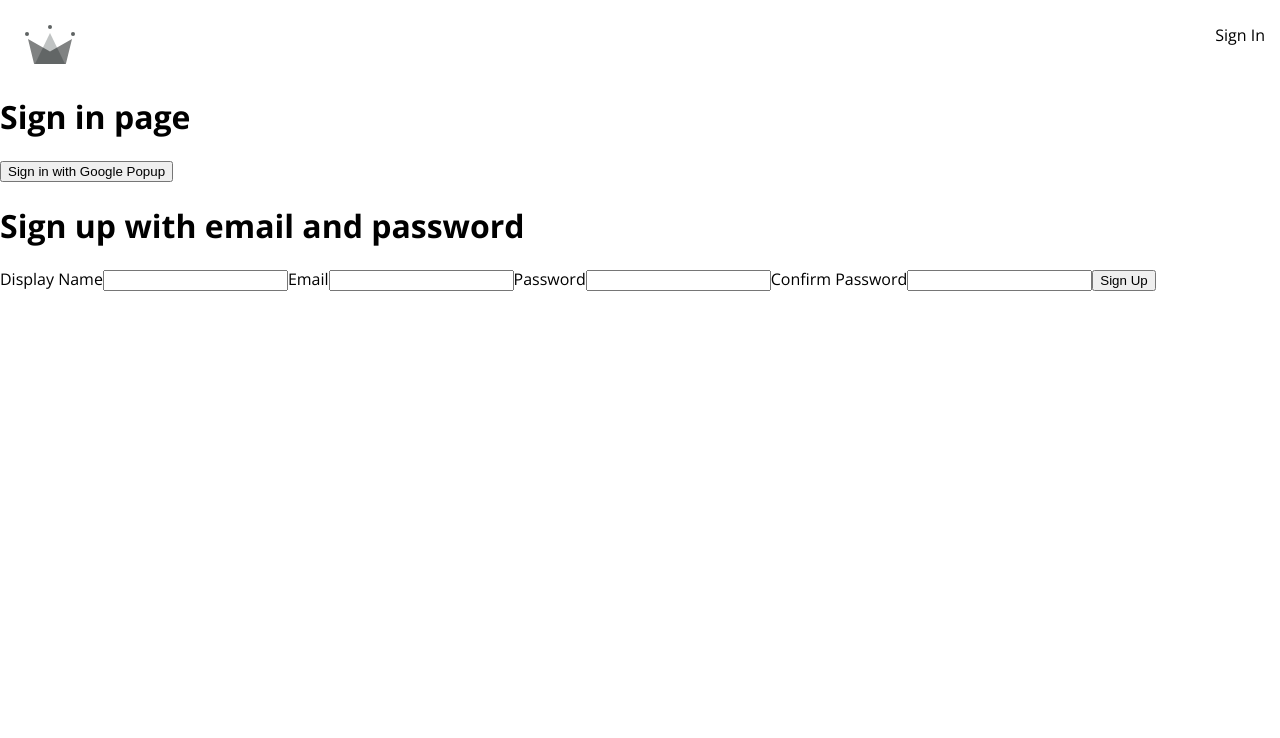
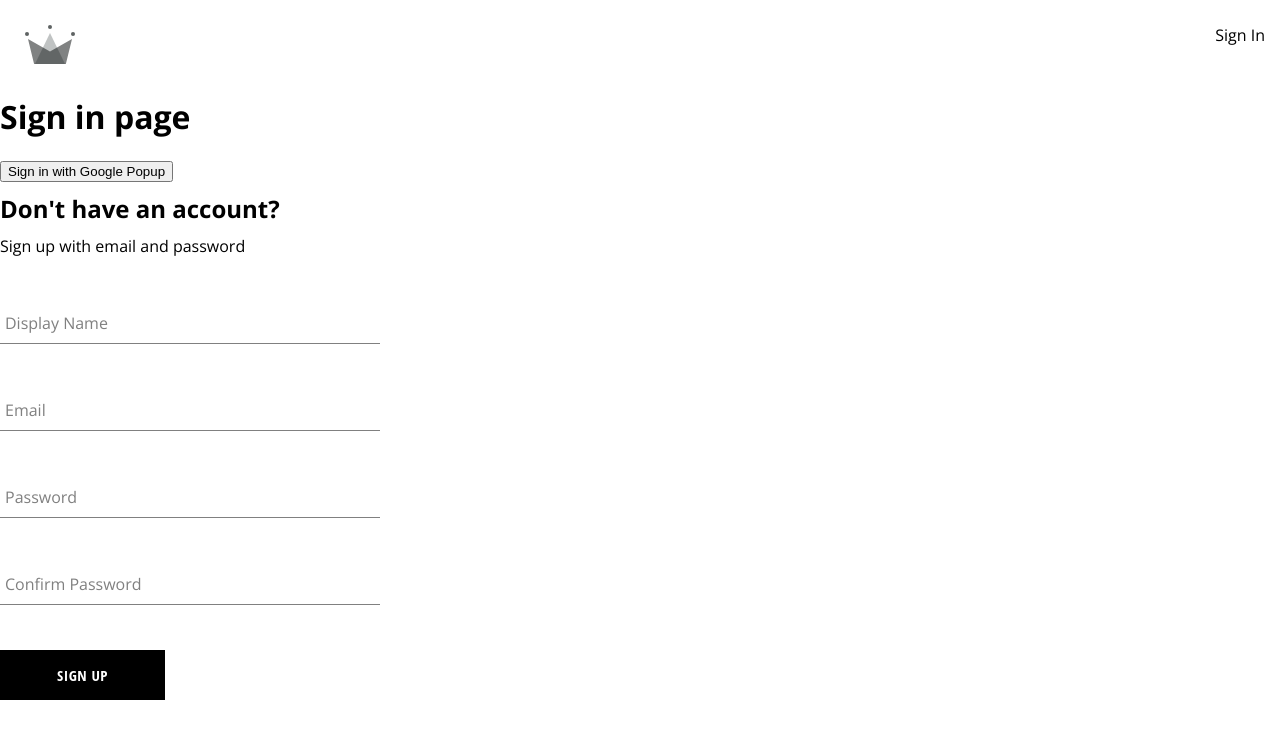
Before and after one commit to 23011985uhi/e-commerce-site, a React (Vite) app: page /sign-in in a window 1280 px wide. Shown: the top 738 px of the page. Built offline with nearby package versions, Linux system fonts and the light colour scheme.

Commit message:
created sign up component/style and button component/style

```diff
--- /dev/null
+++ b/src/components/button/button.component.jsx
@@ -0,0 +1,15 @@
+import './button.styles.scss'
+
+const button_type_classes = {
+  google: 'google-sign-in',
+  inverted: 'inverted'
+};
+
+
+const Button = ({children, buttonType, ...otherProps}) => {
+  return(
+    <button className={`button-container ${button_type_classes[buttonType]}`} {...otherProps}>{children}</button>
+  );
+};
+
+export default Button;
--- /dev/null
+++ b/src/components/button/button.styles.scss
@@ -0,0 +1,46 @@
+.button-container {
+  min-width: 165px;
+  width: auto;
+  height: 50px;
+  letter-spacing: 0.5px;
+  line-height: 50px;
+  padding: 0 35px 0 35px;
+  font-size: 15px;
+  background-color: black;
+  color: white;
+  text-transform: uppercase;
+  font-family: 'Open Sans Condensed';
+  font-weight: bolder;
+  border: none;
+  cursor: pointer;
+  display: flex;
+  justify-content: center;
+
+  &:hover {
+    background-color: white;
+    color: black;
+    border: 1px solid black;
+  }
+
+  &.google-sign-in {
+    background-color: #4285f4;
+    color: white;
+
+    &:hover {
+      background-color: #357ae8;
+      border: none;
+    }
+  }
+
+  &.inverted {
+    background-color: white;
+    color: black;
+    border: 1px solid black;
+
+    &:hover {
+      background-color: black;
+      color: white;
+      border: none;
+    }
+  }
+}
--- a/src/components/form-input/form-input.component.jsx
+++ b/src/components/form-input/form-input.component.jsx
@@ -1,10 +1,14 @@
-const formInput = ({label, ...otherProps}) => {
+import './form-input.styles.scss'
+
+const FormInput = ({label, ...otherProps}) => {
   return (
-    <div>
-      <label>Display Name</label>
-        <input {...otherProps} />
+    <div className = 'group'>
+      <input className= 'form-input'{...otherProps} />
+      {label && (
+      <label className={`${otherProps.value.length ? 'shrink' : ''} form-input-label`}>{label}</label>)}
+
     </div>
   );
 };
 
-export default formInput;
+export default FormInput;
--- a/src/components/form-input/form-input.styles.scss
+++ b/src/components/form-input/form-input.styles.scss
@@ -0,0 +1,54 @@
+$sub-color: grey;
+$main-color: black;
+
+@mixin shrinkLabel {
+  top: -14px;
+  font-size: 12px;
+  color: $main-color;
+}
+
+.group {
+  position: relative;
+  margin: 45px 0;
+
+  .form-input {
+    background: none;
+    background-color: white;
+    color: $sub-color;
+    font-size: 18px;
+    padding: 10px 10px 10px 5px;
+    display: block;
+    width: 100%;
+    border: none;
+    border-radius: 0;
+    border-bottom: 1px solid $sub-color;
+    margin: 25px 0;
+
+    &:focus {
+      outline: none;
+    }
+
+    &:focus ~ .form-input-label {
+      @include shrinkLabel();
+    }
+  }
+
+  input[type='password'] {
+    letter-spacing: 0.3em;
+  }
+
+  .form-input-label {
+    color: $sub-color;
+    font-size: 16px;
+    font-weight: normal;
+    position: absolute;
+    pointer-events: none;
+    left: 5px;
+    top: 10px;
+    transition: 300ms ease all;
+
+    &.shrink {
+      @include shrinkLabel();
+    }
+  }
+}
--- a/src/components/sign-up-form/sign-up-form.component.jsx
+++ b/src/components/sign-up-form/sign-up-form.component.jsx
@@ -1,5 +1,7 @@
 import {useState} from 'react';
-import formInput from '../form-input/form-input.component'
+import FormInput from '../form-input/form-input.component'
+import Button from '../button/button.component'
+import './sign-up-form.styles.scss'
 import { createAuthUserWithEmailAndPassword, createUserDocumentFromAuth } from '../../utility/firebase/firebase.utils';
 
 const defaultFormFields = {
@@ -45,22 +47,23 @@
   }
 
   return (
-    <div>
-      <h1>Sign up with email and password</h1>
+    <div className='sign-up-container'>
+      <h2>Don't have an account?</h2>
+      <span>Sign up with email and password</span>
       <form onSubmit={handleSubmit}>
-        <label>Display Name</label>
-        <input type= "text" required onChange = {handleChange} name='displayName' value={displayName} />
-
-        <label>Email</label>
-        <input type = "email" required onChange = {handleChange} name='email' value={email} />
-
-        <label>Password</label>
-        <input type= "password" required onChange = {handleChange} name='password' value={password} />
-
-        <label>Confirm Password</label>
-        <input type= "password" required onChange = {handleChange} name='confirmPassword' value={confirmPassword} />
-
-        <button type="submit">Sign Up</button>
+        <FormInput
+        label ='Display Name' input type= "text" required onChange = {handleChange} name='displayName' value={displayName}
+        />
+        <FormInput
+        label ='Email' input type = "email" required onChange = {handleChange} name='email' value={email}
+        />
+        <FormInput
+        label ='Password' input type= "password" required onChange = {handleChange} name='password' value={password}
+        />
+        <FormInput
+        label ='Confirm Password' input type= "password" required onChange = {handleChange} name='confirmPassword' value={confirmPassword}
+        />
+        <Button type="submit">Sign Up</Button>
       </form>
     </div>
   );
--- /dev/null
+++ b/src/components/sign-up-form/sign-up-form.styles.scss
@@ -0,0 +1,10 @@
+.sign-up-container {
+  display: flex;
+  flex-direction: column;
+  width: 380px;
+
+
+  h2 {
+  margin: 10px 0;
+  }
+}
```
